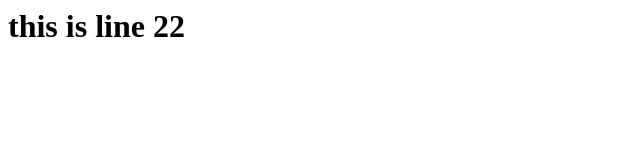
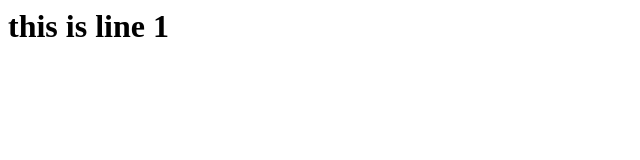
Before and after one commit to Ashay-jain/jenkins, a plain HTML site: page index.html in a window 1280 px wide. Shown: the full height of the page, 0-640 px from the left. Drawn offline with Linux system fonts and the light colour scheme.

Commit message:
Update index.html

```diff
--- a/index.html
+++ b/index.html
@@ -1 +1 @@
-<h1>this is line 22 </h1>
+<h1>this is line 1 </h1>
```
